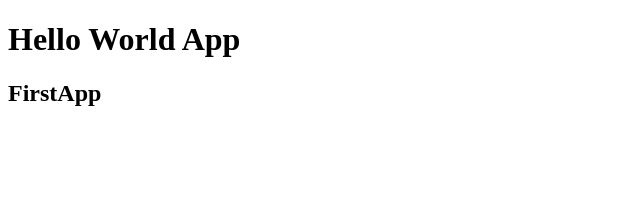
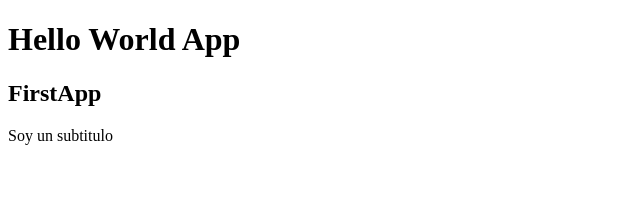
Before and after one commit to Demian-1/counterReact, a React (Vite) app: page / in a window 1280 px wide. Shown: the top 217 px of the page, without its empty margins (0-640 px from the left). Built offline with nearby package versions, Linux system fonts and the light colour scheme.

Commit message:
FRAGMENTOOSSS NENA, FRAGMENTOS

```diff
--- a/src/FirstApp.jsx
+++ b/src/FirstApp.jsx
@@ -1,7 +1,10 @@
-
+// para no tener que usar un div y poder romper los estilos se usa <Fragment>
 
 export const FirstApp = () => {
   return (
-    <h2>FirstApp</h2>
+    <>
+        <h2>FirstApp</h2>
+        <p>Soy un subtitulo</p>
+    </>
   )
 }
```
